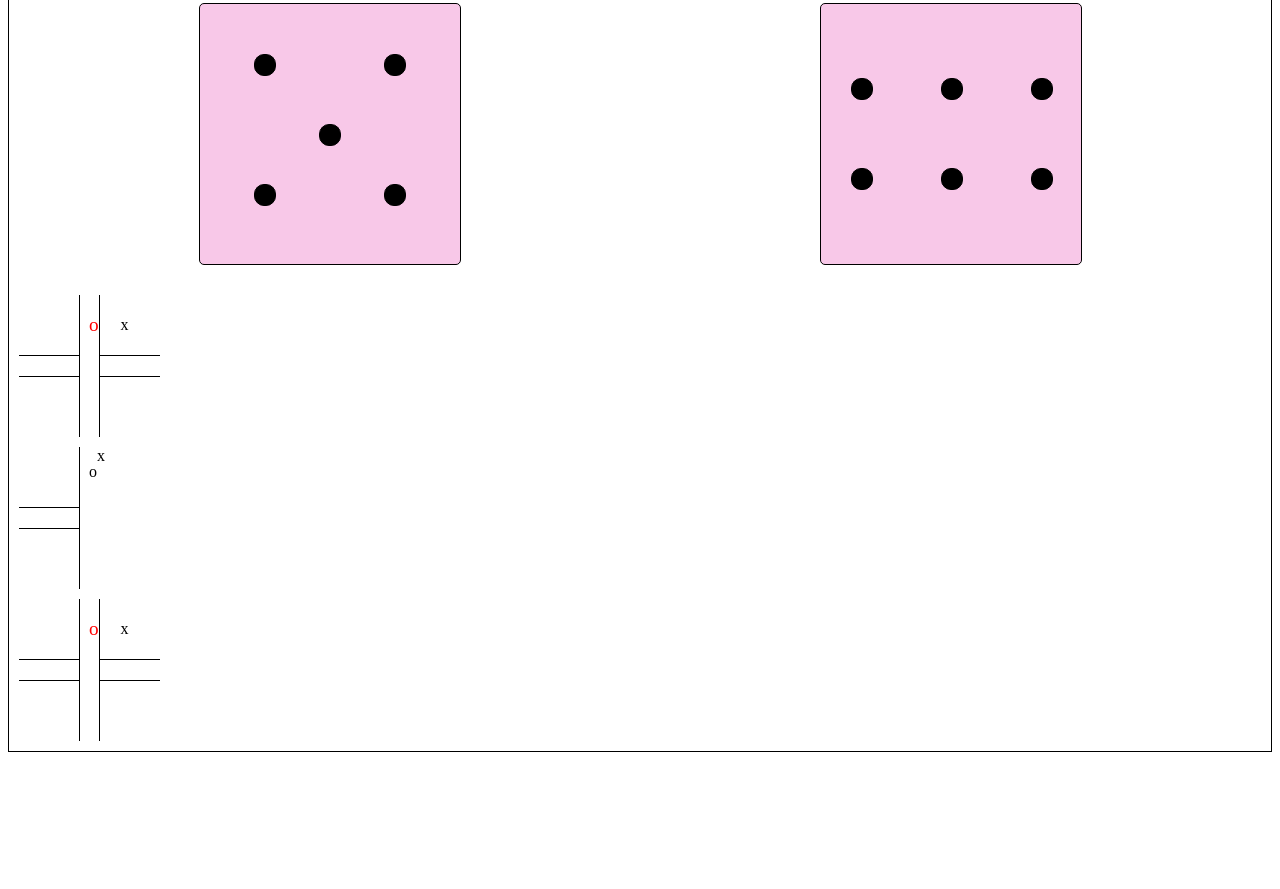
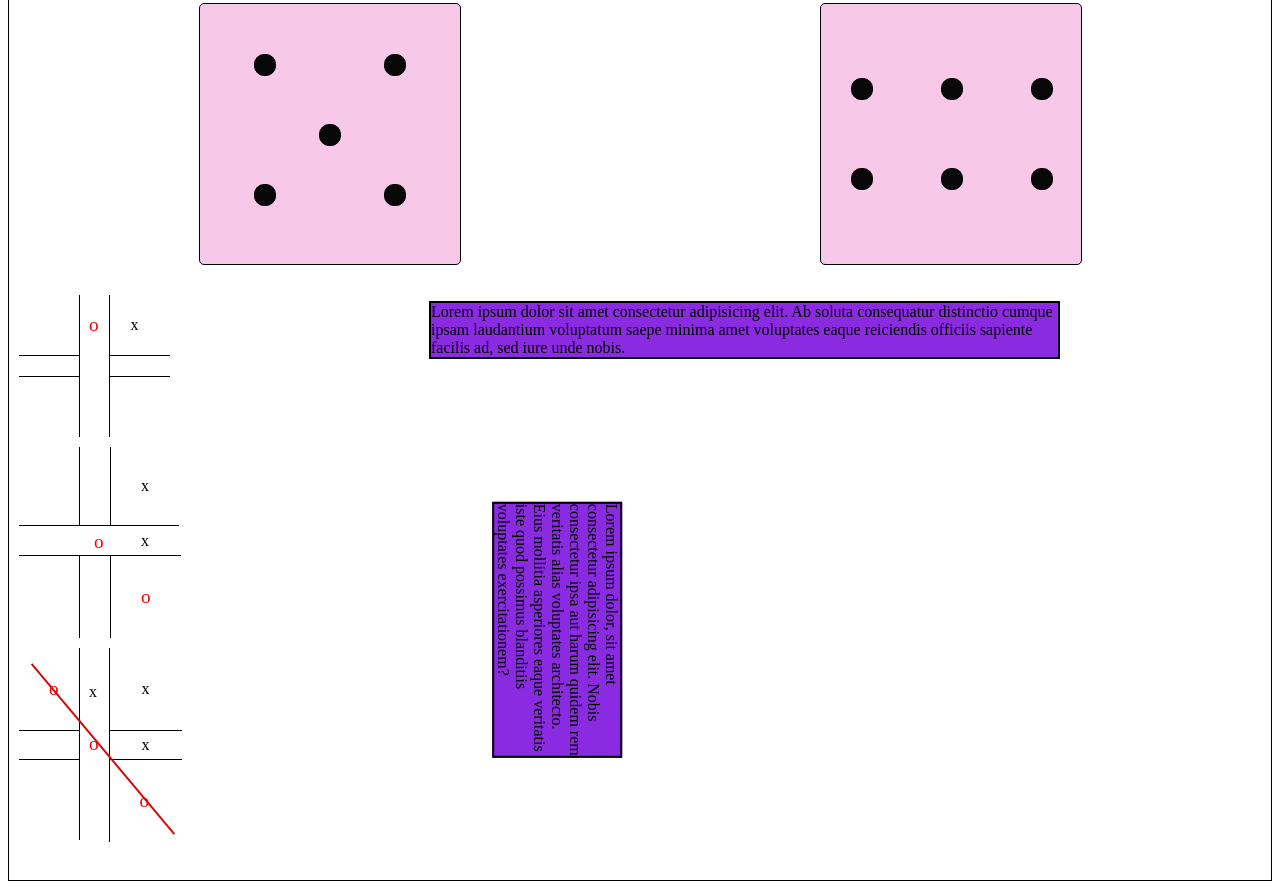
Before and after one commit to yesicazemanate/clases-tarde, a plain HTML site: page practica18Sep/index.html in a window 1280 px wide. Shown: the part 308-1197 px from the top of the page. Before the commit the page ends 1068 px from the top, so only its background shows below. Drawn offline with Linux system fonts and the light colour scheme.

Commit message:
arreglo 25 sep

```diff
--- a/practica18Sep/index.html
+++ b/practica18Sep/index.html
@@ -7,7 +7,7 @@
     <link rel="stylesheet" href="style.css">
 </head>
 <body>
-    <section class="contePrincipal">
+<section class="contePrincipal">
 <div class="dado">
 <article class=" dados dado1">
     <div class=" punto punto1"></div>
@@ -44,6 +44,8 @@
     <div class="punto punto6"></div>
 </article>
 </div>
+
+<div class="div">
  <div class="trikki">
     <div class="trikki1">
 <div class="ladoizquierdo1">
@@ -63,37 +65,48 @@
 </div>
 <div class="trikki2">
     <div class="ladoarriba">
-        <div class="a2"></div>
-        <div class="c2"></div>
-        <div class="b2"></div>
+        <div class="lado a2"></div>
+        <div class="lado c2"></div>
+        <div class="lado b2">x</div>
 
 
     </div>
-    <p class="medio">o</p>
+    <p class="medio1">o</p>
+    <p class="p1">x</p>
     <div class="ladoabajo">
-        <div class="d2">x</div>
-        <div class="e2"></div>
-        <div class="f2"></div>
+        <div class="lado1 d2"></div>
+        <div class="lado1 e2"></div>
+        <div class="lado1 f2">o</div>
     </div>
 
 </div>
     <div class="trikki1">
         <div class="ladoizquierdo1">
-            <div class="a"></div>
-            <div class="c"></div>
-            <div class="b"></div>
+            <div class=" lado2 a aa">o</div>
+            <div class="c cc"></div>
+            <div class=" b bb"></div>
 
 
         </div>
 
-        <p class="medio">o</p>
+        <p class="mediox">x</p>
+        <p class="medio3">o</p>
         <div class="ladoderecho2">
-            <div class="d">x</div>
-            <div class="e"></div>
-            <div class="f"></div>
+            <div class="d dd">x</div>
+            <div class="e x">x</div>
+            <div class="lado2 f ">o</div>
+        </div>
+        <div class="raya">
+
         </div>
     </div>
+
  </div>
-    </section>
+ <article class="article1" >
+    <div class="tex1"><p class="texto1">Lorem ipsum dolor sit amet consectetur adipisicing elit. Ab soluta consequatur distinctio cumque ipsam laudantium voluptatum saepe minima amet voluptates eaque reiciendis officiis sapiente facilis ad, sed iure unde nobis.</p></div>
+    <div class="tex2"><p class="texto2">Lorem ipsum dolor, sit amet consectetur adipisicing elit. Nobis consectetur ipsa aut harum quidem rem veritatis alias voluptates architecto. Eius mollitia asperiores eaque veritatis iste quod possimus blanditiis voluptates exercitationem?</p></div>
+ </article>
+ </div>
+</section>
 </body>
 </html>
--- a/practica18Sep/style.css
+++ b/practica18Sep/style.css
@@ -1,8 +1,8 @@
 .contePrincipal{
 border: 1px solid black;
+max-height: max-content;
 }
 .dado{
-
     padding: 20px;
     display: flex;
     flex-wrap: wrap;
@@ -23,10 +23,10 @@ border: 1px solid black;
     padding: 30px;
 }
 .punto{
-    background-color: black;
+    background-color: rgb(8, 8, 8);
     width: 20px;
     height: 20px;
-    border: 1px solid black;
+    border: 1px solid rgb(3, 3, 3);
 border-radius: 10px ;
 margin: 20px;
 }
@@ -42,7 +42,16 @@ margin: 20px;
 .punto6{
     margin: 0px;
 }
+.div{
+    width: 100%;
+    margin-right: 10px;
+    display: flex;
+    flex-wrap: wrap;
+}
 .trikki {
+    min-width: max-content;
+    display: block;
+    min-height: min-content;
 margin: 10px;
 }
 .c{
@@ -77,8 +86,12 @@ padding: 10px 30px;
 .trikki1 p{
     font-size: larger;
     color: red;
-    text-align: center;
-
+   margin-right: 10px;
+}
+.trikki1 .mediox{
+    color: black;
+    font-size: medium;
+    margin-top: 35px;
 }
 .trikki1{
     width: 400px;
@@ -93,37 +106,126 @@ width: 50px;
 margin-right: 20px;
 }
 .ladoderecho1{
-            display:block;
-            width: 80px;
-            margin-left: 20px;
+display:block;
+width: 80px;
+margin-left: 20px;
 }
 .trikki2{
     display: flex ;                                                                                                                                                     ;
     width: 400px;
  margin-bottom: 10px;
+ flex-direction: column;
 
 }
 .ladoarriba{
     display: flex;
-    flex-wrap: wrap;
+
         width: 50px;
-        margin-right: 20px;
+        margin-bottom: 0px;
         flex-direction: row;
 }
-.a2{
+.lado{
+
     display: block;
     border-bottom: 1px solid black;
         padding: 30px;
         border-right: 1px solid black;
 }
 .c2{
-    display: block;
-border-right: 1px solid black;
-    padding: 10px 30px;
+    padding: 10px 15px;
 }
+
 .b2{
+    border-right:none ;
+}
+.ladoabajo{
+    display: flex;
+    width: 50px;
+    margin-top: 0px;
+    flex-direction: row;
+}
+.lado1{
     display: block;
     border-top: 1px solid black;
         padding: 30px;
         border-right: 1px solid black;
 }
+.e2{
+    padding: 10px 15px;
+}
+.f2{
+    border-right:none ;
+    font-size: larger;
+    color: red;
+}
+.trikki2 .medio1{
+    margin-top: 5px;
+  margin-left: 75px;
+  font-size: larger;
+    color: red;
+} .p1{
+    margin-bottom: 5px;
+    color: black;
+    margin-left: 122px;
+    margin-top: -40px;
+}
+
+
+.lado2{
+    font-size: larger;
+      color: red;
+
+}.bb{
+    padding-bottom: 50px;
+}.cc{
+    padding-bottom: 18px;
+}
+.dd{
+    padding: 32px;
+}
+
+
+.medio3{
+    margin-top: 85px;
+    margin-left: -18px;
+}
+
+.x{
+    padding: 5px;
+    text-align: center;
+}
+.raya{
+    height: 220px;
+    border: 1px solid rgb(211, 9, 9);
+    transform: rotate(140deg);
+    margin-left: -80px;
+    margin-top: -10px;
+}
+.article1{
+    display: block;
+    display: flex;
+    flex-wrap: wrap;
+margin-right: 140px;
+width: 100%;
+}
+
+.texto1{
+background-color: blueviolet;
+    border: 2px solid black;
+ margin-bottom: 20px;
+ height: auto;
+}
+.texto2{
+    background-color: blueviolet;
+    width: 40%;
+    height: auto;
+    border: 2px solid black;
+    transform: rotate(90deg);
+border: 2px solid;
+}
+
+  @media (min-width: 500px) {
+    .article1 {
+      width: 50%;
+    }
+  }
--- /dev/null
+++ b/practicaCss/style.css
@@ -0,0 +1,3 @@
+.h1{
+    text-decoration:dashed;
+}
--- /dev/null
+++ b/practicaPerfil/style.css
@@ -0,0 +1,61 @@
+*{
+    background-color: #d0bfd4;
+    border-radius: 7px;
+    margin: 0%;
+    text-align: center;
+}
+.principal {
+    display: flex;
+    justify-content: center;
+    align-items: center;
+    flex-wrap: wrap;
+}
+.contenido{
+    display: flex;
+    justify-content: center;
+    align-items: center;
+    flex-wrap: wrap;
+}
+.imagen{
+
+    height: 250px;
+    width: 250px;
+    border-radius: 50%;
+    background-color: rgb(199, 241, 243);
+}
+.foto{
+    border: 1px solid;
+    width: max-content;
+    background-color: #ce40db;
+    margin-bottom: 10px;
+}
+.horario{
+    display: flex;
+    flex-wrap: wrap;
+}
+.descripcion{
+
+    border: 2px solid #ddd;
+    width:23em;
+    height: 40px;
+    padding-top: 15px;
+    font-size: 22px;
+    background-color: #e83eff;
+    margin-bottom: 10px;
+}
+
+.c{
+    background-color: #9a5ace;
+    margin: 5px;
+    height: 50px;
+    width: 240px;
+}
+
+@media (width <800px){
+    .horas{
+        display: inline-block;
+    }
+    .descripcion{
+        width: 250px;
+    }
+}
```
Also changed, not shown: practicaCss/index.html (added, +12 -0 lines), practicaPerfil/index.html (added, +50 -0 lines).
